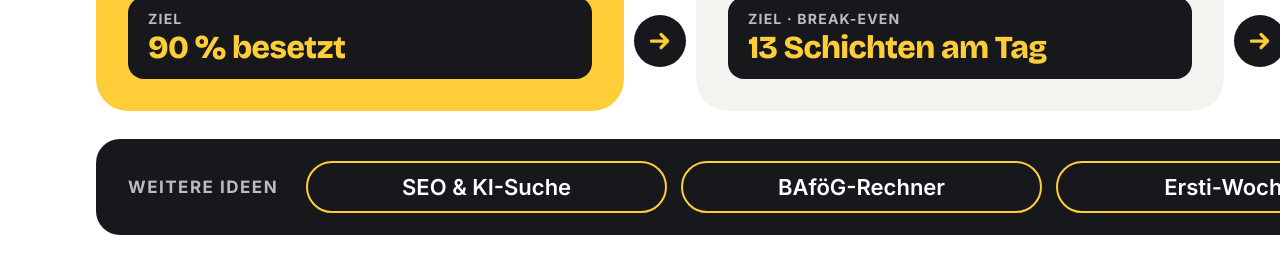
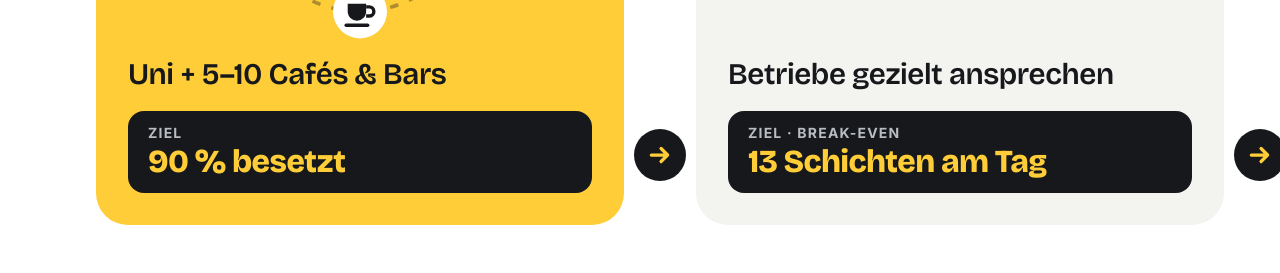
Before and after one commit to filasolana/slotjob, a plain HTML site: page pitch/folie-5-go-to-market.html in a window 1280 px wide. Shown: the part 749-1022 px from the top of the page. Drawn offline with nearby package versions, Linux system fonts and the light colour scheme.

Commit message:
Slide 5: drop the further-ideas bar, larger steps
Co-Authored-By: Claude Opus 5.5 <noreply@anthropic.com>

```diff
--- a/pitch/folie-5-go-to-market.html
+++ b/pitch/folie-5-go-to-market.html
@@ -27,11 +27,11 @@
   h1 em{font-style:normal;background:linear-gradient(transparent 58%,var(--sun) 58%,var(--sun) 92%,transparent 92%)}
 
   /* Treppe: drei Phasen, jede eine Stufe höher */
-  .stairs{margin-top:34px;height:620px;display:grid;grid-template-columns:1fr 72px 1fr 72px 1fr;align-items:end}
+  .stairs{margin-top:48px;height:720px;display:grid;grid-template-columns:1fr 72px 1fr 72px 1fr;align-items:end}
   .phase{border-radius:32px;padding:30px 32px 32px;display:flex;flex-direction:column;min-width:0}
-  .p1{background:var(--sun);height:500px}
-  .p2{background:var(--soft);height:560px}
-  .p3{background:var(--soft);height:620px}
+  .p1{background:var(--sun);height:560px}
+  .p2{background:var(--soft);height:640px}
+  .p3{background:var(--soft);height:720px}
 
   .head{display:flex;align-items:center;gap:14px}
   .head b{display:inline-grid;place-items:center;width:44px;height:44px;border-radius:50%;background:var(--ink);color:var(--sun);font-size:22px;font-weight:700;flex:none}
@@ -60,10 +60,6 @@
   .badge{width:124px;height:124px;border-radius:50%;background:var(--ink);display:grid;place-items:center;flex:none}
   .badge svg{width:76px;height:76px}
 
-  .more{margin-top:28px;background:var(--ink);border-radius:24px;padding:22px 32px;display:flex;align-items:center;gap:28px}
-  .more small{font-size:17px;font-weight:700;letter-spacing:1.5px;text-transform:uppercase;color:#b9bcc0;white-space:nowrap}
-  .chips{display:flex;gap:14px;flex:1}
-  .chip{flex:1;text-align:center;border:2.5px solid var(--sun);border-radius:999px;padding:11px 14px;color:#fff;font-size:22px;font-weight:600;white-space:nowrap}
 
 </style>
 </head>
@@ -195,15 +191,6 @@
 
   </div>
 
-  <div class="more">
-    <small>Weitere Ideen</small>
-    <div class="chips">
-      <span class="chip">SEO &amp; KI-Suche</span>
-      <span class="chip">BAföG-Rechner</span>
-      <span class="chip">Ersti-Wochen</span>
-      <span class="chip">Ketten</span>
-    </div>
-  </div>
 
 </div>
 </body>
```
Also changed, not shown: pitch/folie-5-go-to-market.png.
